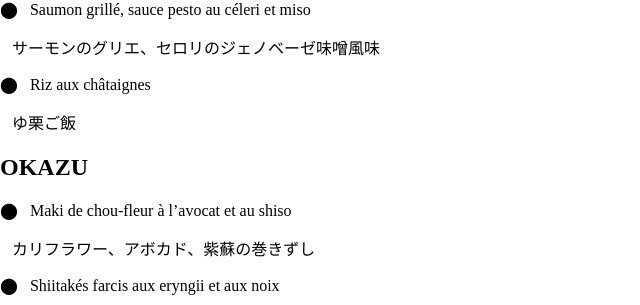
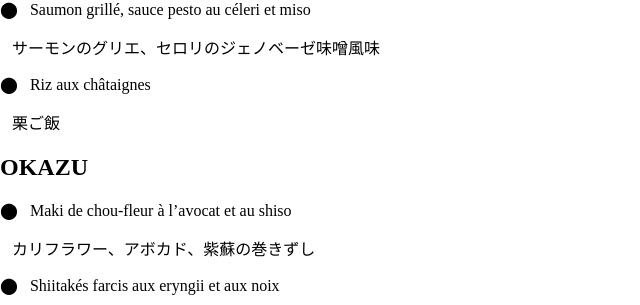
Before and after one commit to matsupin/main, a Jekyll site: the page built from menus/commande_rebecca_161225.html, in a window 1280 px wide. Shown: the part 127-432 px from the top of the page, without its empty margins (0-640 px from the left). Built offline with Jekyll 4.4.1, drawn with Linux system fonts in a browser that asks for light colours.

Commit message:
Update commande_rebecca_161225.html

```diff
--- a/menus/commande_rebecca_161225.html
+++ b/menus/commande_rebecca_161225.html
@@ -15,7 +15,7 @@
         <p class="dish-text">&nbsp;&nbsp;&nbsp;<span class="highlight">サーモンのグリエ、セロリのジェノベーゼ味噌風味</p>
 
         <p><span class="menu-dot">&#11044;</span> <span class="dish-name">&nbsp; Riz aux châtaignes </span></p>
-        <p class="dish-text">&nbsp;&nbsp;&nbsp;<span class="highlight">ゆ栗ご飯</p>
+        <p class="dish-text">&nbsp;&nbsp;&nbsp;<span class="highlight">栗ご飯</p>
 
     </section>
 
```
